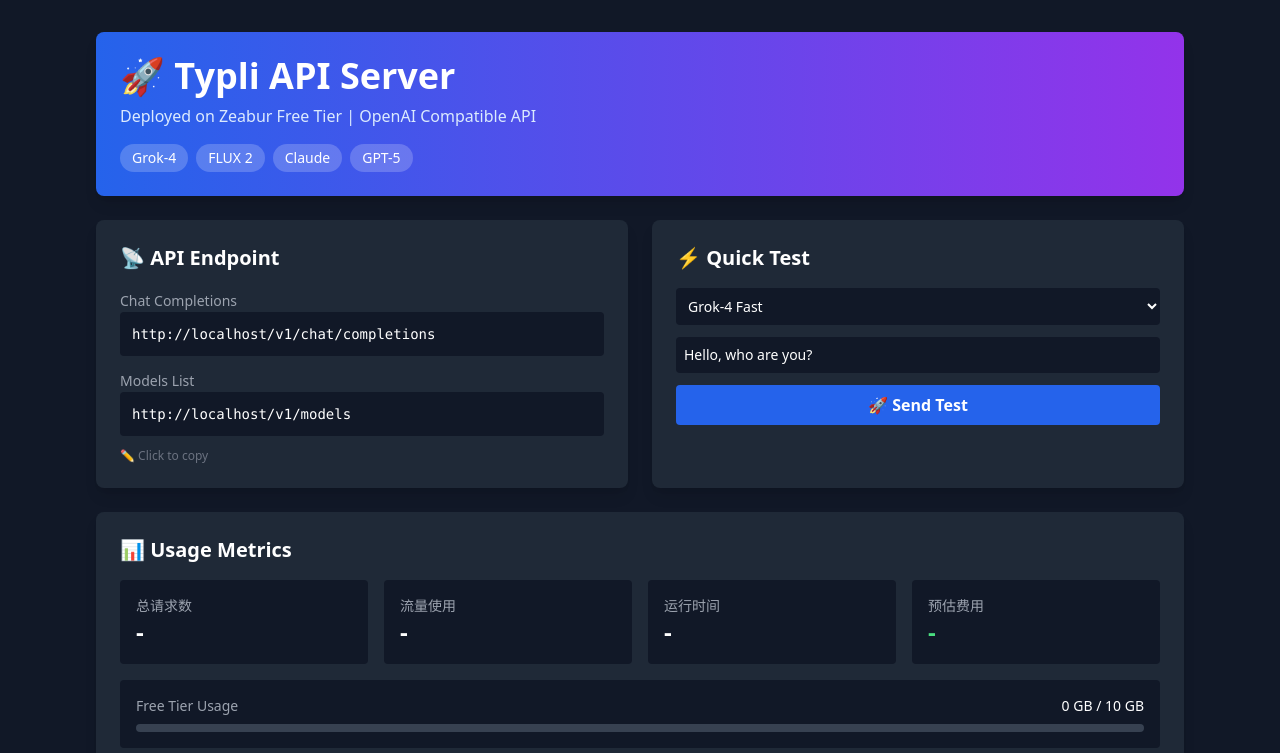
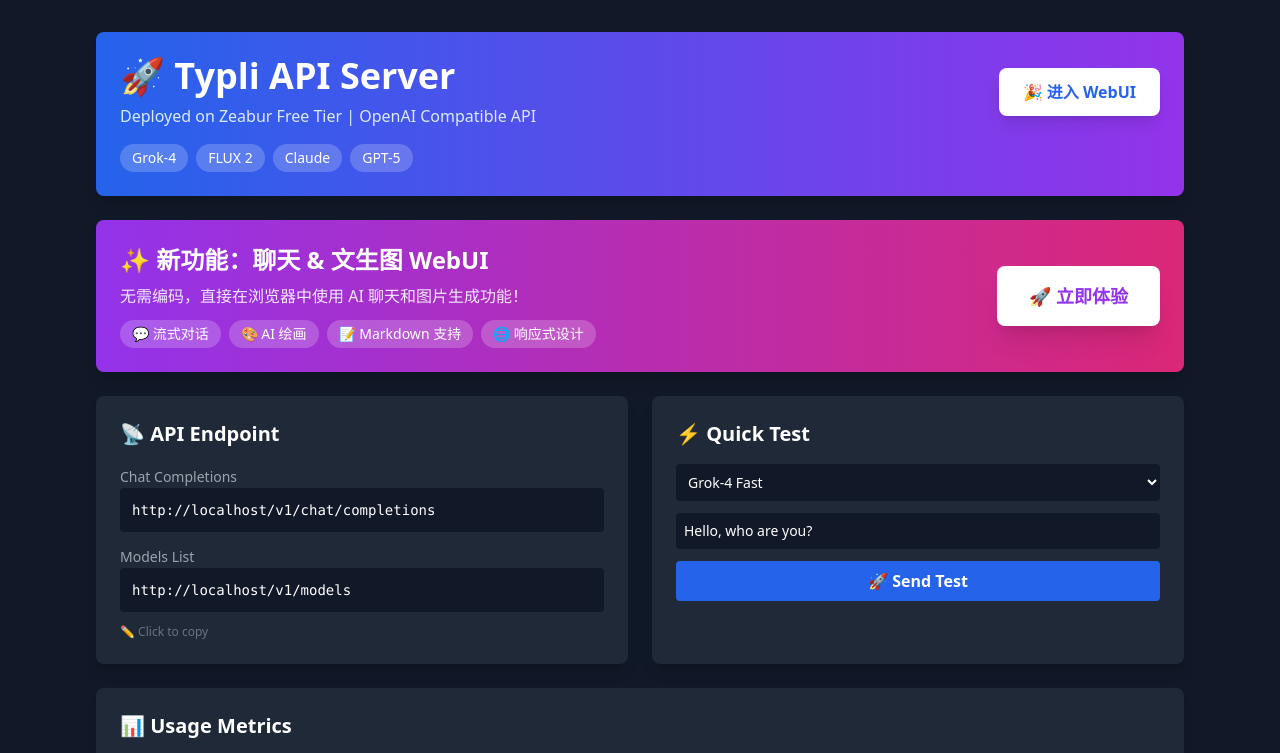
Before and after one commit to kinai9661/freeflux2, a website: page public/index.html in a window 1280 px wide. Shown: the top 753 px of the page. Drawn offline with nearby package versions, Linux system fonts and the light colour scheme; no server answers.

Commit message:
Add WebUI entrance button to monitoring dashboard

```diff
--- a/public/index.html
+++ b/public/index.html
@@ -10,13 +10,43 @@
     <div class="container mx-auto p-4 md:p-8 max-w-6xl">
         <!-- Header -->
         <div class="bg-gradient-to-r from-blue-600 to-purple-600 rounded-lg p-6 mb-6 shadow-lg">
-            <h1 class="text-3xl md:text-4xl font-bold mb-2">🚀 Typli API Server</h1>
-            <p class="text-blue-100">Deployed on Zeabur Free Tier | OpenAI Compatible API</p>
-            <div class="mt-4 flex gap-2 flex-wrap">
+            <div class="flex flex-col md:flex-row md:items-center md:justify-between mb-4">
+                <div>
+                    <h1 class="text-3xl md:text-4xl font-bold mb-2">🚀 Typli API Server</h1>
+                    <p class="text-blue-100">Deployed on Zeabur Free Tier | OpenAI Compatible API</p>
+                </div>
+                <div class="mt-4 md:mt-0">
+                    <a href="/chat" class="inline-block bg-white text-blue-600 hover:bg-blue-50 px-6 py-3 rounded-lg font-bold shadow-lg transition transform hover:scale-105">
+                        🎉 进入 WebUI
+                    </a>
+                </div>
+            </div>
+            <div class="flex gap-2 flex-wrap">
                 <span class="bg-white/20 px-3 py-1 rounded-full text-sm">Grok-4</span>
                 <span class="bg-white/20 px-3 py-1 rounded-full text-sm">FLUX 2</span>
                 <span class="bg-white/20 px-3 py-1 rounded-full text-sm">Claude</span>
                 <span class="bg-white/20 px-3 py-1 rounded-full text-sm">GPT-5</span>
+            </div>
+        </div>
+
+        <!-- WebUI Features Card -->
+        <div class="bg-gradient-to-r from-purple-600 to-pink-600 rounded-lg p-6 mb-6 shadow-lg">
+            <div class="flex flex-col md:flex-row items-start md:items-center gap-4">
+                <div class="flex-1">
+                    <h2 class="text-2xl font-bold mb-2">✨ 新功能：聊天 & 文生图 WebUI</h2>
+                    <p class="text-purple-100 mb-3">无需编码，直接在浏览器中使用 AI 聊天和图片生成功能！</p>
+                    <div class="flex flex-wrap gap-2">
+                        <span class="bg-white/20 px-3 py-1 rounded-full text-sm">💬 流式对话</span>
+                        <span class="bg-white/20 px-3 py-1 rounded-full text-sm">🎨 AI 绘画</span>
+                        <span class="bg-white/20 px-3 py-1 rounded-full text-sm">📝 Markdown 支持</span>
+                        <span class="bg-white/20 px-3 py-1 rounded-full text-sm">🌐 响应式设计</span>
+                    </div>
+                </div>
+                <div>
+                    <a href="/chat" class="inline-block bg-white text-purple-600 hover:bg-purple-50 px-8 py-4 rounded-lg font-bold shadow-xl transition transform hover:scale-110 text-lg">
+                        🚀 立即体验
+                    </a>
+                </div>
             </div>
         </div>
 
@@ -129,7 +159,7 @@
         <!-- Footer -->
         <div class="mt-8 text-center text-gray-500 text-sm">
             <p>Powered by Typli | Deployed on <a href="https://zeabur.com" class="text-blue-400 hover:underline" target="_blank">Zeabur</a></p>
-            <p class="mt-1">Open Source on <a href="https://github.com/kinai9661/typli-api-zeabur" class="text-blue-400 hover:underline" target="_blank">GitHub</a></p>
+            <p class="mt-1">Open Source on <a href="https://github.com/kinai9661/freeflux2" class="text-blue-400 hover:underline" target="_blank">GitHub</a></p>
         </div>
     </div>
 
```
